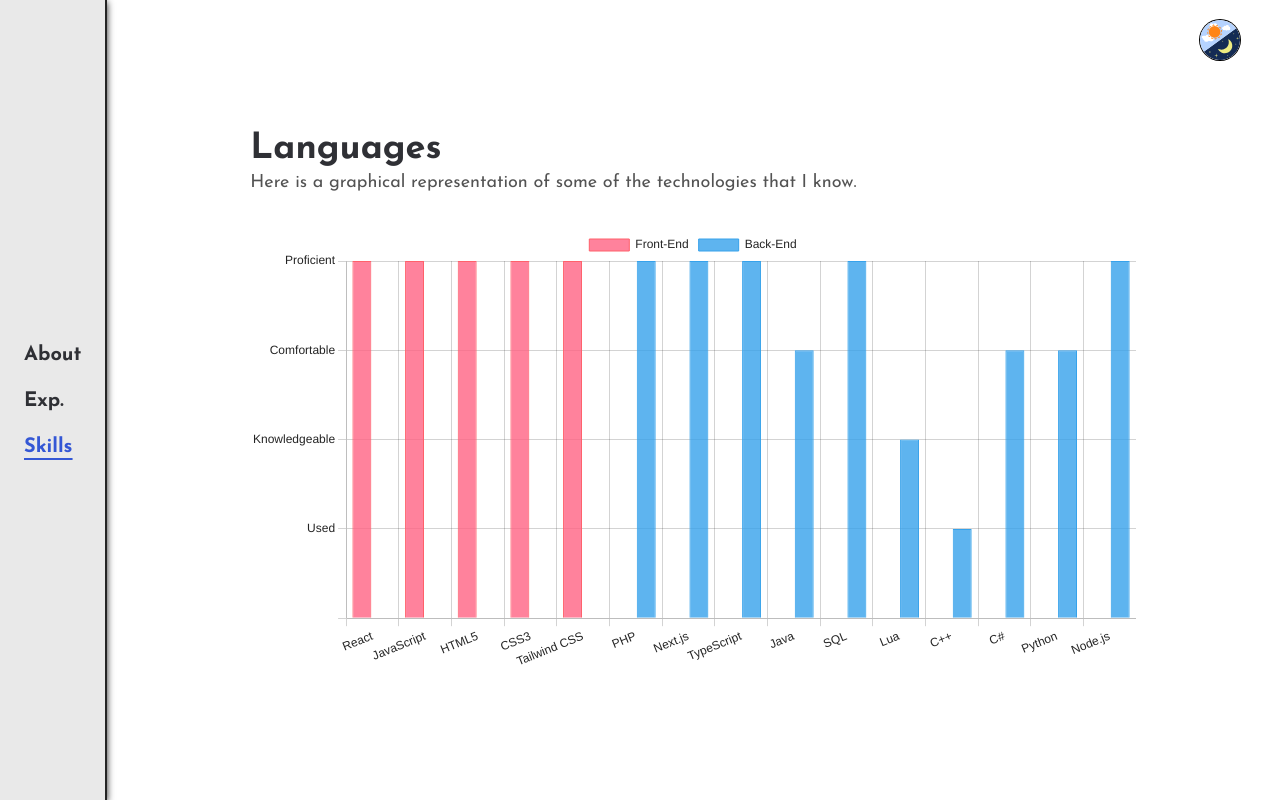
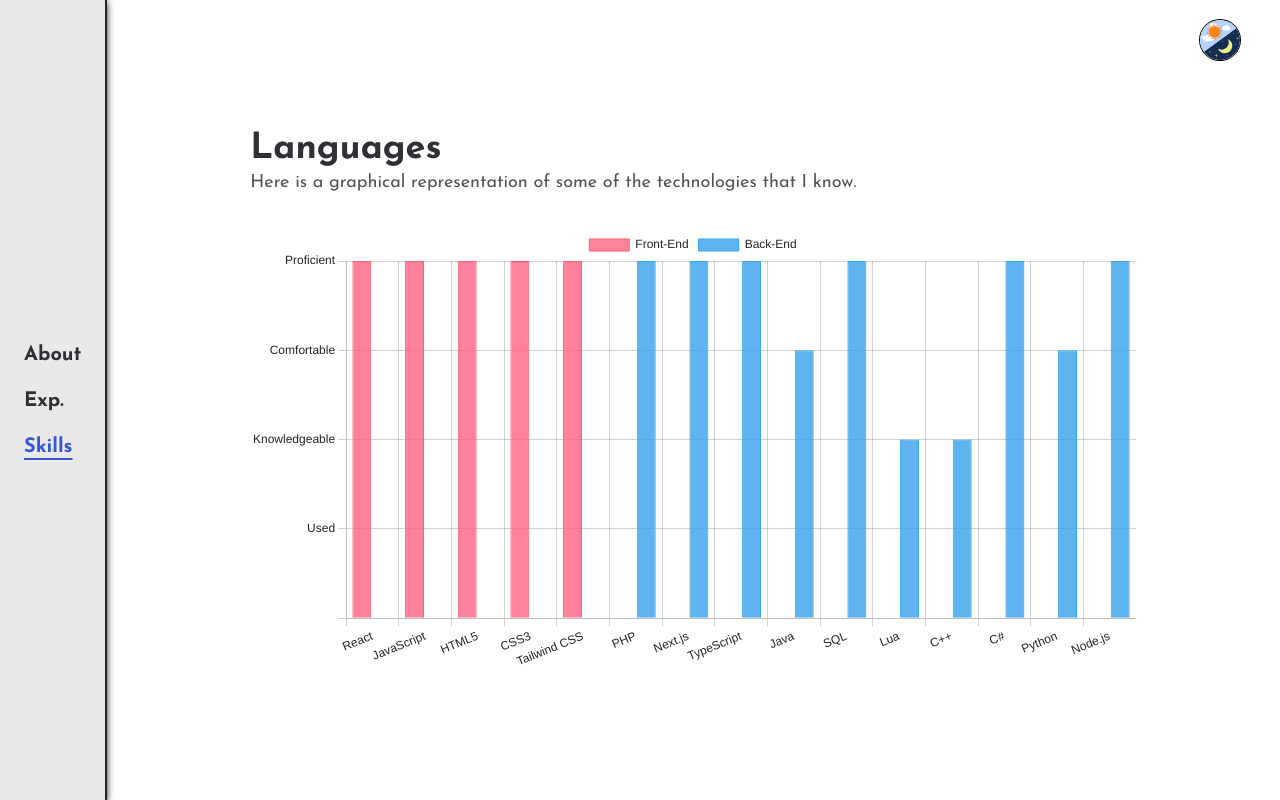
Before and after one commit to Vinzent786/Vincent-Portfolio, a React (Vite) app: page /main/skills in a window 1280 px wide. Built offline with nearby package versions, Linux system fonts and the light colour scheme.

Commit message:
Re-worked chart data structure. Increased C# and C++ proficiency

```diff
--- a/src/Components/AppLayout/Skills.jsx
+++ b/src/Components/AppLayout/Skills.jsx
@@ -11,20 +11,67 @@
     const {theme} = useThemeContext();
     const widthBreakpoint = 1024, mobileBreakPoint = 640;
     const [largeScreen, setLargeScreen] = useState((window.innerWidth > widthBreakpoint));
-    const
-        gridLight = 'rgba(36, 36, 36, .2)',
-        tickLight = 'rgb(36, 36, 36)',
-        dataSet1Light = 'rgba(255, 99, 132, 0.8)',
-        dataSet1BorderLight = 'rgb(255, 97, 107)',
-        dataSet2Light = 'rgba(54, 162, 235, 0.8)',
-        dataSet2BorderLight = 'rgb(54, 162, 235)',
-        gridDark = 'rgba(185, 185, 185, .2)',
-        tickDark = 'rgb(185, 185, 185)',
-        dataSet1Dark = 'rgba(255, 99, 132, 0.4)',
-        dataSet1BorderDark = 'rgb(255, 99, 132)',
-        dataSet2Dark = 'rgba(54, 162, 235, 0.4)',
-        dataSet2BorderDark = 'rgb(54, 162, 235)';
+    const useLightColors = theme === 'light';
 
+    // Data used for setting up the charts
+    const chartData = useMemo(() => (
+        {
+            labels: {
+                frontEnd: 'Front-End',
+                backEnd: 'Back-End'
+            },
+            ticks: {
+                proficient: 'Proficient',
+                comfortable: 'Comfortable',
+                knowledgeable: 'Knowledgeable',
+                used: 'Used'
+            },
+            chartTypes: {
+                frontEnd: 'frontEnd',
+                backEnd: 'backEnd',
+                combined: 'combined'
+            },
+            colors: {
+                lightMode: {
+                    grid: 'rgba(36, 36, 36, .2)',
+                    tick: 'rgb(36, 36, 36)',
+                    dataSet1: 'rgba(255, 99, 132, 0.8)',
+                    dataSet1Border: 'rgb(255, 97, 107)',
+                    dataSet2: 'rgba(54, 162, 235, 0.8)',
+                    dataSet2Border: 'rgb(54, 162, 235)'
+                },
+                darkMode: {
+                    grid: 'rgba(185, 185, 185, .2)',
+                    tick: 'rgb(185, 185, 185)',
+                    dataSet1: 'rgba(255, 99, 132, 0.4)',
+                    dataSet1Border: 'rgb(255, 99, 132)',
+                    dataSet2: 'rgba(54, 162, 235, 0.4)',
+                    dataSet2Border: 'rgb(54, 162, 235)'
+                }
+            },
+            languages: {
+                frontEnd: [
+                    {'React': 100},
+                    {'JavaScript': 100},
+                    {'HTML5': 100},
+                    {'CSS3': 100},
+                    {'Tailwind CSS': 100}
+                ],
+                backEnd: [
+                    {'PHP': 100},
+                    {'Next.js': 100},
+                    {'TypeScript': 100},
+                    {'Java': 75},
+                    {'SQL': 100},
+                    {'Lua': 50},
+                    {'C++': 50},
+                    {'C#': 100},
+                    {'Python': 75},
+                    {'Node.js': 100}
+                ]
+            }
+        }
+    ), []);
 
     // Attaches resize event listener for handling screen size state
     useEffect(() => {
@@ -47,56 +94,71 @@
     const charts = useMemo(() => {
         // Generates graph object based off of type
         const generateGraph = (type) => {
-            const
-                frontEndLabels = ['React', 'JavaScript', 'HTML5', 'CSS3', 'Tailwind CSS'],
-                frontEndData = [100, 100, 100, 100, 100],
-                backEndLabels = ['PHP', 'Next.js', 'TypeScript', 'Java', 'SQL', 'Lua', 'C++', 'C#', 'Python', 'Node.js'],
-                backEndData = [100, 100, 100, 75, 100, 50, 25, 75, 75, 100];
+            const frontEndLabels = chartData.languages.frontEnd.map(skill => Object.keys(skill)[0]);
+            const frontEndData = chartData.languages.frontEnd.map(skill => Object.values(skill)[0]);
 
+            const backEndLabels = chartData.languages.backEnd.map(skill => Object.keys(skill)[0]);
+            const backEndData = chartData.languages.backEnd.map(skill => Object.values(skill)[0]);
+
+            const dataSet1Bg = useLightColors
+                                ? chartData.colors.lightMode.dataSet1
+                                : chartData.colors.darkMode.dataSet1;
+
+            const dataSet1Border = useLightColors
+                                    ? chartData.colors.lightMode.dataSet1Border
+                                    : chartData.colors.darkMode.dataSet1Border;
+
+            const dataSet2Bg = useLightColors
+                                ? chartData.colors.lightMode.dataSet2
+                                : chartData.colors.darkMode.dataSet2;
+
+            const dataSet2Border = useLightColors
+                                    ? chartData.colors.lightMode.dataSet2Border
+                                    : chartData.colors.darkMode.dataSet2Border;
 
             switch (type) {
-                case 'frontEnd':
+                case chartData.chartTypes.frontEnd:
                     return {
                         labels: frontEndLabels,
                         datasets: [
                             {
-                                label: 'Front-End',
+                                label: chartData.labels.frontEnd,
                                 data: frontEndData,
-                                backgroundColor: [(theme === 'light') ? dataSet1Light : dataSet1Dark],
-                                borderColor: [(theme === 'light') ? dataSet1BorderLight : dataSet1BorderDark],
+                                backgroundColor: [dataSet1Bg],
+                                borderColor: [dataSet1Border],
                                 borderWidth: 1
                             }
                         ]
                     };
-                case 'backEnd':
+                case chartData.chartTypes.backEnd:
                     return {
                         labels: backEndLabels,
                         datasets: [
                             {
-                                label: 'Back-End',
+                                label: chartData.labels.backEnd,
                                 data: backEndData,
-                                backgroundColor: [(theme === 'light') ? dataSet2Light : dataSet2Dark],
-                                borderColor: [(theme === 'light') ? dataSet2BorderLight : dataSet2BorderDark],
+                                backgroundColor: [dataSet2Bg],
+                                borderColor: [dataSet2Border],
                                 borderWidth: 1
                             }
                         ]
                     };
-                case 'combined':
+                case chartData.chartTypes.combined:
                     return {
                         labels: [...frontEndLabels, ...backEndLabels],
                         datasets: [
                             {
-                                label: 'Front-End',
+                                label: chartData.labels.frontEnd,
                                 data: [...frontEndData, ...backEndData.map(() => 0)],
-                                backgroundColor: [(theme === 'light') ? dataSet1Light : dataSet1Dark],
-                                borderColor: [(theme === 'light') ? dataSet1BorderLight : dataSet1BorderDark],
+                                backgroundColor: [dataSet1Bg],
+                                borderColor: [dataSet1Border],
                                 borderWidth: 1
                             },
                             {
-                                label: 'Back-End',
+                                label: chartData.labels.backEnd,
                                 data: [...frontEndData.map(() => 0), ...backEndData],
-                                backgroundColor: [(theme === 'light') ? dataSet2Light : dataSet2Dark],
-                                borderColor: [(theme === 'light') ? dataSet2BorderLight : dataSet2BorderDark],
+                                backgroundColor: [dataSet2Bg],
+                                borderColor: [dataSet2Border],
                                 borderWidth: 1
                             }
                         ]
@@ -117,29 +179,29 @@
             maintainAspectRatio: true,
             plugins: {
                 legend: {
-                    labels: {color: (theme === 'light') ? tickLight : tickDark}
+                    labels: {color: useLightColors ? chartData.colors.lightMode.tick : chartData.colors.darkMode.tick}
                 }
             },
             scales: {
                 x: {
-                    grid: {color: (theme === 'light') ? gridLight : gridDark},
-                    ticks: {color: (theme === 'light') ? tickLight : tickDark},
+                    grid: {color: useLightColors ? chartData.colors.lightMode.grid : chartData.colors.darkMode.grid},
+                    ticks: {color: useLightColors ? chartData.colors.lightMode.tick : chartData.colors.darkMode.tick},
                     barPercentage: 1
                 },
                 y: {
-                    grid: {color: (theme === 'light') ? gridLight : gridDark},
+                    grid: {color: useLightColors ? chartData.colors.lightMode.grid : chartData.colors.darkMode.grid},
                     ticks: {
-                        color: (theme === 'light') ? tickLight : tickDark,
+                        color: useLightColors ? chartData.colors.lightMode.tick : chartData.colors.darkMode.tick,
                         callback: function(val) {
                             switch (val) {
                                 case 100:
-                                    return handleTickText('Proficient');
+                                    return handleTickText(chartData.ticks.proficient);
                                 case 75:
-                                    return handleTickText('Comfortable')
+                                    return handleTickText(chartData.ticks.comfortable)
                                 case 50:
-                                    return handleTickText('Knowledgeable');
+                                    return handleTickText(chartData.ticks.knowledgeable);
                                 case 25:
-                                    return handleTickText('Used');
+                                    return handleTickText(chartData.ticks.used);
                                 default:
                                     return '';
                             }
@@ -153,12 +215,12 @@
         };
 
         return (largeScreen)
-            ? [{ chartGraph: generateGraph('combined'), chartOptions: options }]
+            ? [{ chartGraph: generateGraph(chartData.chartTypes.combined), chartOptions: options }]
             : [
-                { chartGraph: generateGraph('frontEnd'), chartOptions: options },
-                { chartGraph: generateGraph('backEnd'), chartOptions: options }
+                { chartGraph: generateGraph(chartData.chartTypes.frontEnd), chartOptions: options },
+                { chartGraph: generateGraph(chartData.chartTypes.backEnd), chartOptions: options }
             ];
-    }, [largeScreen, theme]);
+    }, [chartData, largeScreen, theme]);
 
     return (
         <>
@@ -214,7 +276,7 @@
                 </div>
             </div>
         </div>
-);
+    );
 }
 
 // sm-max:w-[90%] sm:w-[80%] lg:w-[80%] 2xl:w-[60%]
```
